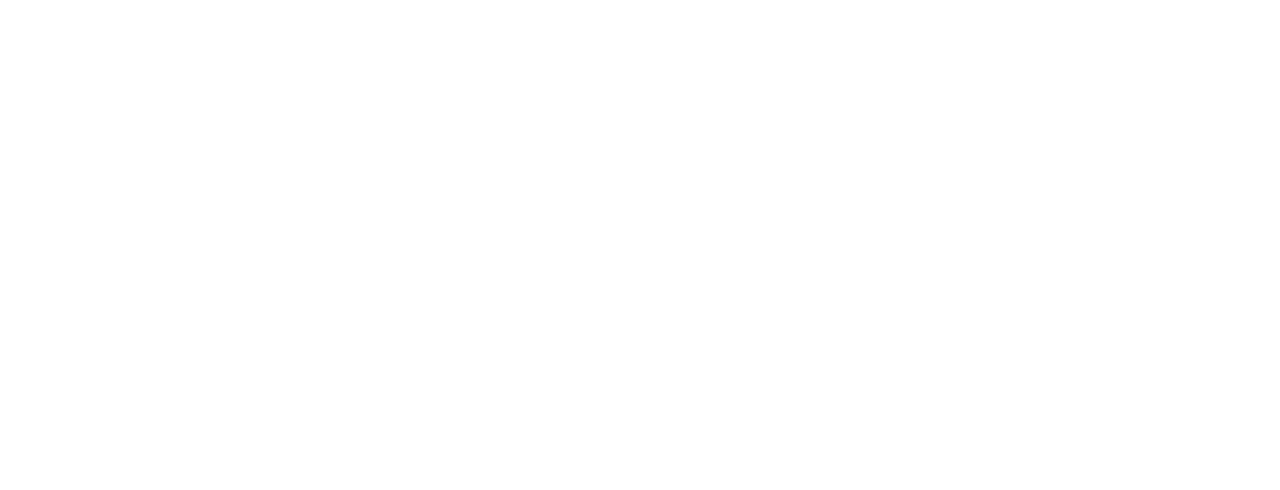
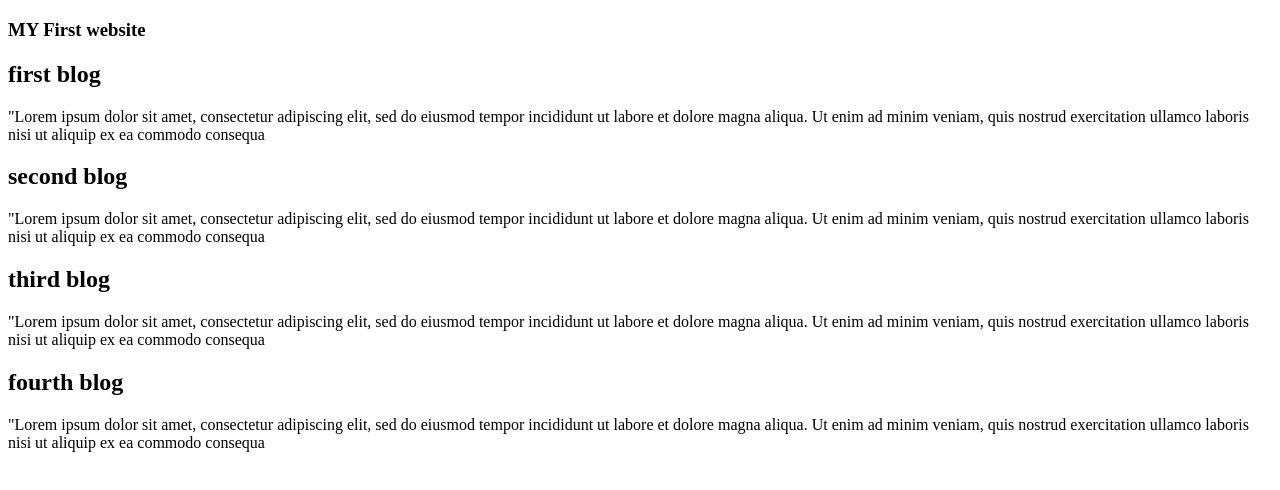
Before and after one commit to humayun-9/first-git, a plain HTML site: page index.html in a window 1280 px wide. Drawn offline with Linux system fonts and the light colour scheme.

Commit message:
added the blog

```diff
--- a/index.html
+++ b/index.html
@@ -4,8 +4,42 @@
     <meta charset="UTF-8">
     <meta name="viewport" content="width=device-width, initial-scale=1.0">
     <title>My first githup ripo</title>
+    <link rel="stylesheet" href="style/blog.css">
 </head>
 <body>
 
+    <div>
+        <h3>
+            MY First website
+        </h3>
+        <h2>first blog</h2>
+        <p class="blog">
+            "Lorem ipsum dolor sit amet, consectetur adipiscing elit, sed do eiusmod tempor incididunt
+             ut labore et dolore magna aliqua. Ut enim ad minim veniam,
+              quis nostrud exercitation ullamco laboris nisi ut
+            aliquip ex ea commodo consequa
+        </p>
+        <h2>second blog</h2>
+           <p class="blog">
+            "Lorem ipsum dolor sit amet, consectetur adipiscing elit, sed do eiusmod tempor incididunt
+             ut labore et dolore magna aliqua. Ut enim ad minim veniam,
+              quis nostrud exercitation ullamco laboris nisi ut
+            aliquip ex ea commodo consequa
+        </p>
+<h2> third blog</h2>
+           <p class="blog">
+            "Lorem ipsum dolor sit amet, consectetur adipiscing elit, sed do eiusmod tempor incididunt
+             ut labore et dolore magna aliqua. Ut enim ad minim veniam,
+              quis nostrud exercitation ullamco laboris nisi ut
+            aliquip ex ea commodo consequa
+        </p>
+        <h2>fourth blog</h2>
+           <p class="blog">
+            "Lorem ipsum dolor sit amet, consectetur adipiscing elit, sed do eiusmod tempor incididunt
+             ut labore et dolore magna aliqua. Ut enim ad minim veniam,
+              quis nostrud exercitation ullamco laboris nisi ut
+            aliquip ex ea commodo consequa
+        </p>
+    </div>
 </body>
 </html>
--- /dev/null
+++ b/style/blog.css
@@ -0,0 +1,9 @@
+/*div{
+background-color: antiquewhite;
+padding: 10px;
+margin-top: 10px;
+}*/
+.class{
+    background-color: brown;
+margin-top: 10px;
+}
```
